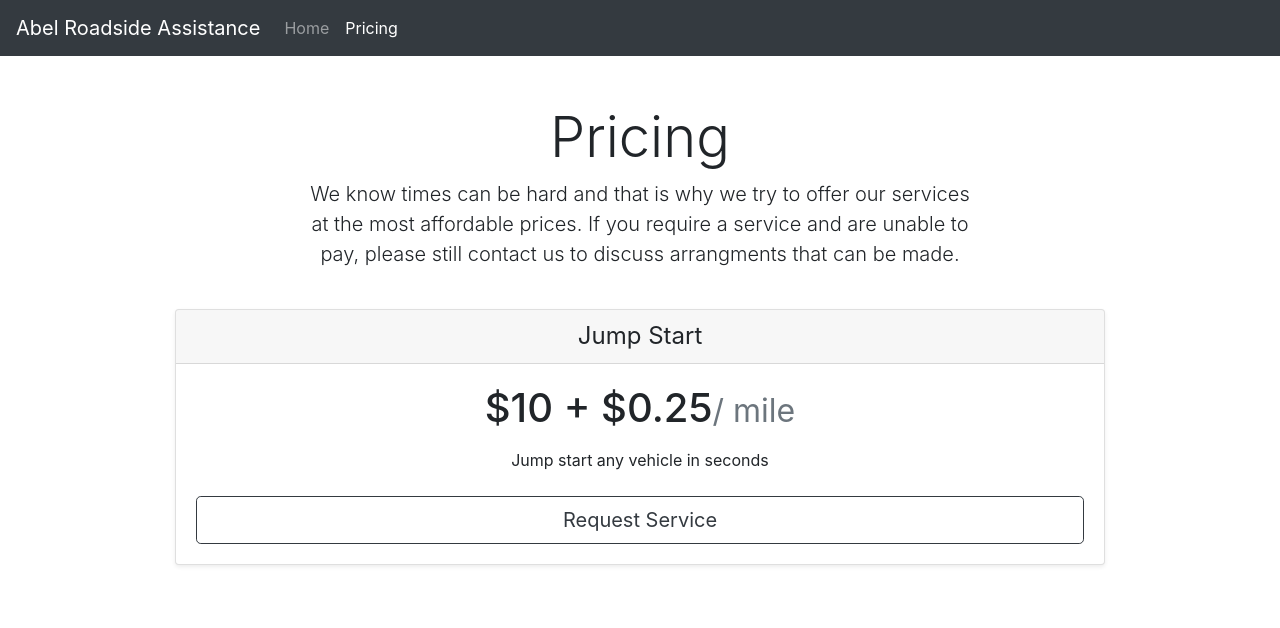
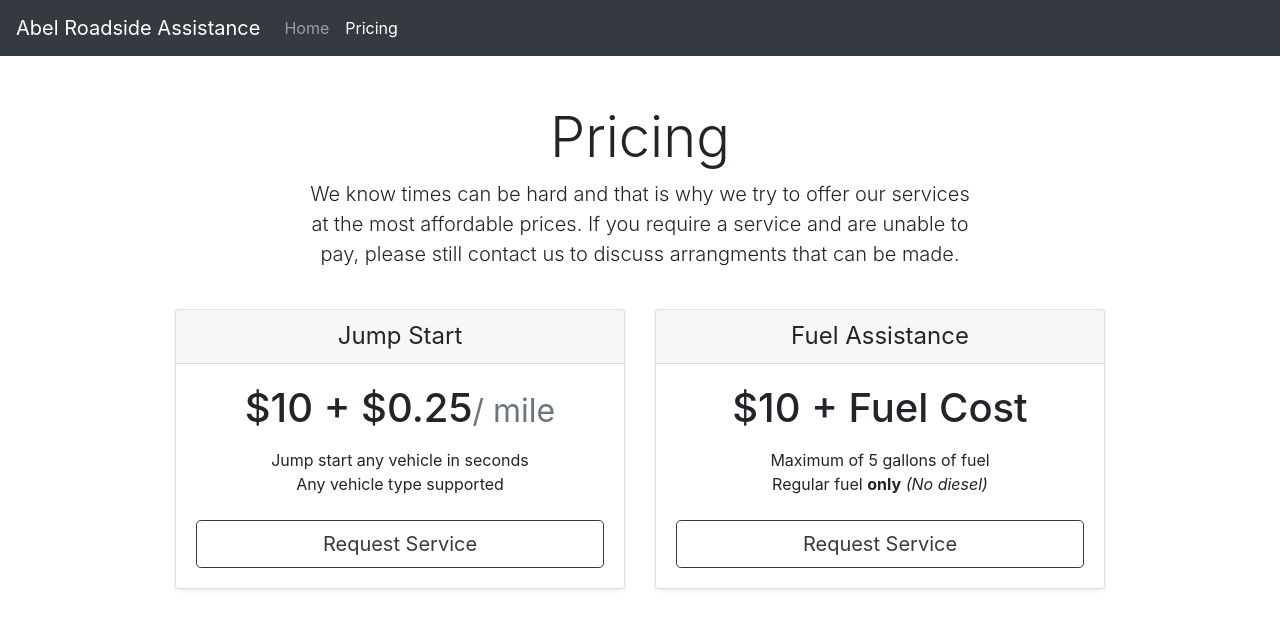
Before and after one commit to Abel-Web-Designs/Abel-Roadside-Assistance, a plain HTML site: page pricing.html in a window 1280 px wide. Drawn offline with nearby package versions, Linux system fonts and the light colour scheme.

Commit message:
Add files via upload

```diff
--- a/pricing.html
+++ b/pricing.html
@@ -75,7 +75,7 @@
     <div class="container">
         <div class="card-deck mb-3 text-center">
 
-            <!-- Jump Start Price Table -->
+            <!-- Jump Start -->
             <div class="card mb-4 shadow-sm">
                 <div class="card-header">
                     <h4 class="my-0 font-weight-normal">Jump Start</h4>
@@ -84,6 +84,22 @@
                     <h1 class="card-title pricing-card-title">$10 + $0.25<small class="text-muted">/ mile</small></h1>
                     <ul class="list-unstyled mt-3 mb-4">
                         <li>Jump start any vehicle in seconds</li>
+                        <li>Any vehicle type supported</li>
+                    </ul>
+                    <button type="button" class="btn btn-lg btn-block btn-outline-dark">Request Service</button>
+                </div>
+            </div>
+
+            <!-- Fuel Assistance -->
+            <div class="card mb-4 shadow-sm">
+                <div class="card-header">
+                    <h4 class="my-0 font-weight-normal">Fuel Assistance</h4>
+                </div>
+                <div class="card-body">
+                    <h1 class="card-title pricing-card-title">$10 + Fuel Cost</h1>
+                    <ul class="list-unstyled mt-3 mb-4">
+                        <li>Maximum of 5 gallons of fuel</li>
+                        <li>Regular fuel <b>only</b> <i>(No diesel)</i></li>
                     </ul>
                     <button type="button" class="btn btn-lg btn-block btn-outline-dark">Request Service</button>
                 </div>
```
